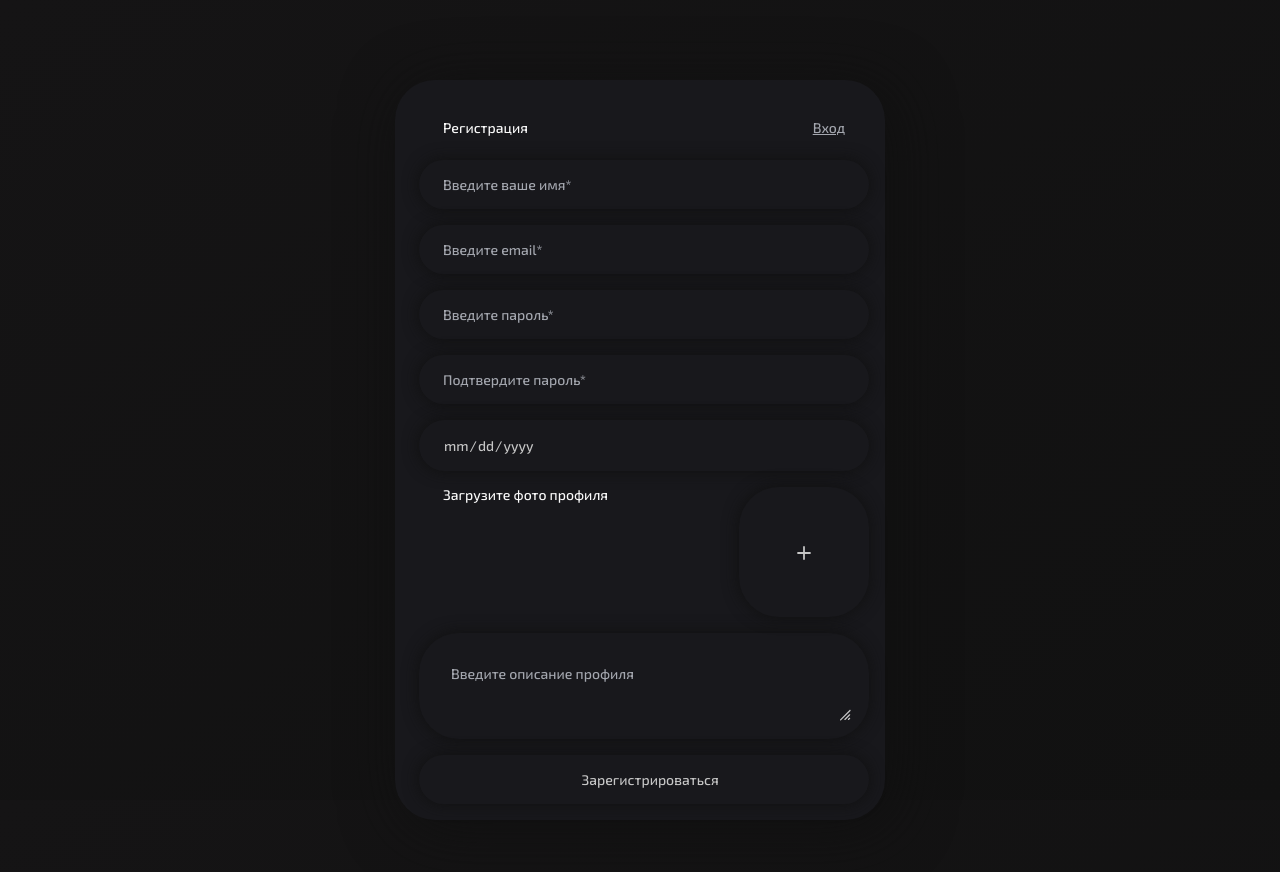
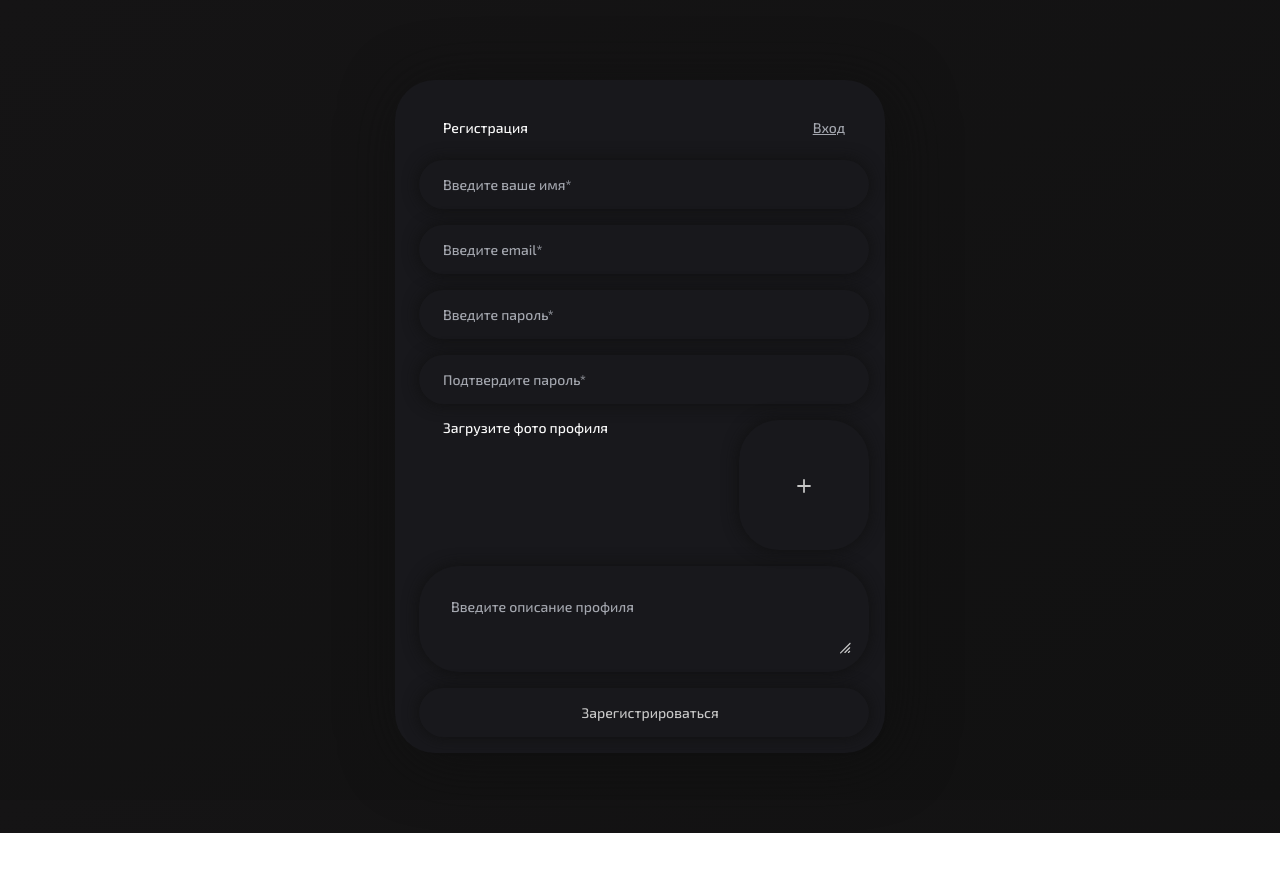
Before and after one commit to kirk741/amadu-frontend, a React (Create React App) app: page /register in a window 1280 px wide. Shown: the top 872 px of the page. After the commit the page ends 833 px from the top, so only its background shows below. Built offline with nearby package versions, Linux system fonts and the light colour scheme; no server answers.

Commit message:
fix: removed bottom nav for emotion logs

```diff
--- a/src/pages/RegisterPage/RegisterPage.jsx
+++ b/src/pages/RegisterPage/RegisterPage.jsx
@@ -95,15 +95,6 @@ const RegisterPage = () => {
         placeholder='Подтвердите пароль*'
         required
       />
-
-      <Input
-        name="birth_date"
-        type="date"
-        value={formData.birth_date}
-        onChange={handleChange}
-        placeholder='Введите дату рождения'
-        error={errors.birth_date?.[0]}
-      />
       <div className={styles.inputContainer}>
         <span className={styles.title}>Загрузите фото профиля</span>
         <FileInput onChange={(file) => setFormData(prev => ({ ...prev, avatar: file }))} />
```
